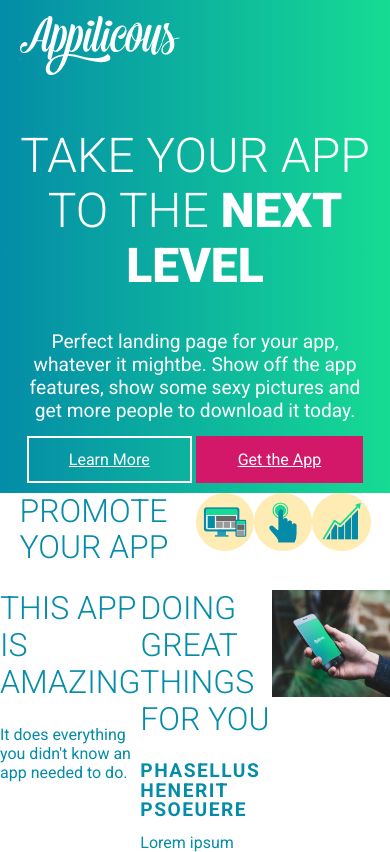
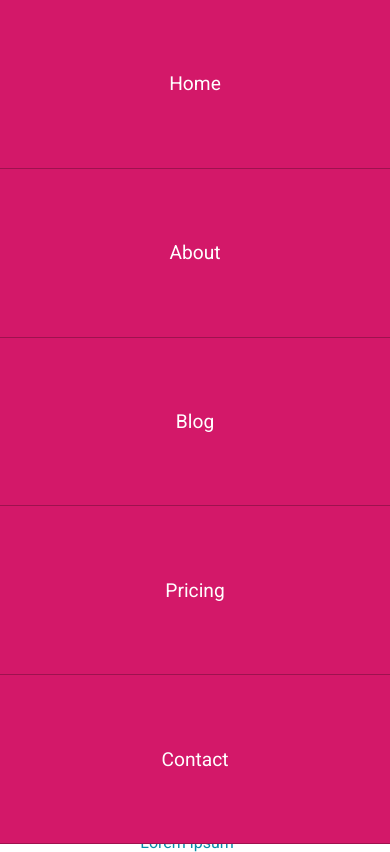
Before and after one commit to damr67/Curso-Kevin-Powell---Responsive-Start-to-finish, a plain HTML site: page index.html in a window 390 px wide. Shown: the top 852 px of the page. Drawn offline with Linux system fonts and the light colour scheme.

Commit message:
Mobile Nav Bar - Part I

```diff
--- a/index.html
+++ b/index.html
@@ -19,7 +19,7 @@
 			<div class="logo col"><img src="img/logo.svg" alt="Appilicious Logo"></div>
 
 			<nav class="main-nav col">
-				<ul class="nav-list">
+				<ul class="unstyled-list">
 					<li><a href="">Home</a></li>
 					<li><a href="">About</a></li>
 					<li><a href="">Blog</a></li>
--- a/sass/base/_base.sass
+++ b/sass/base/_base.sass
@@ -12,3 +12,8 @@ img
 	width: 90%
 	max-width: 1200px
 	margin: 0 auto
+
+.unstyled-list
+	margin: 0
+	padding: 0
+	list-style: none
--- a/sass/layout/_header.sass
+++ b/sass/layout/_header.sass
@@ -1,13 +1,11 @@
 .main-header
 	position: absolute
-	top: 1em
+	top: 0
 	left: 0
 	right: 0
+	padding-top: 1em
 
 .logo
 	width: 25%
 	min-width: 10rem
 	max-width: 15rem
-
-.main-nav
-	display: none
--- /dev/null
+++ b/sass/layout/_nav.sass
@@ -0,0 +1,29 @@
+.main-nav
+	background: $accent
+	position: absolute
+	top: 0
+	right: 0
+	left: 0
+	font-size: 1.2rem
+
+
+	ul
+		display: flex
+		flex-direction: column
+		justify-content: space-around
+		text-align: center
+		height: 100vh
+
+	li
+		flex:
+			grow: 1
+			shrink: 1
+			basis: auto
+		border-bottom: 1px solid rgba(0, 0, 0, .25)
+		display: flex
+		align-items: center
+		justify-content: center
+
+	a
+		color: $text-inverse
+		text-decoration: none
--- a/sass/main.sass
+++ b/sass/main.sass
@@ -15,6 +15,7 @@
 
 //4. Layout
 @import layout/grid
+@import layout/nav
 @import layout/header
 @import layout/hero
 
```
Also changed, not shown: css/main.css, 1 other file.
